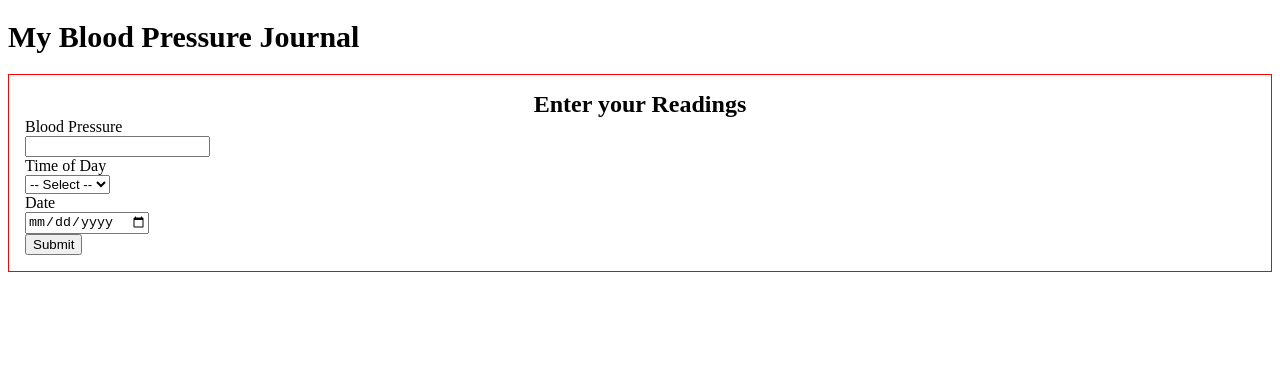
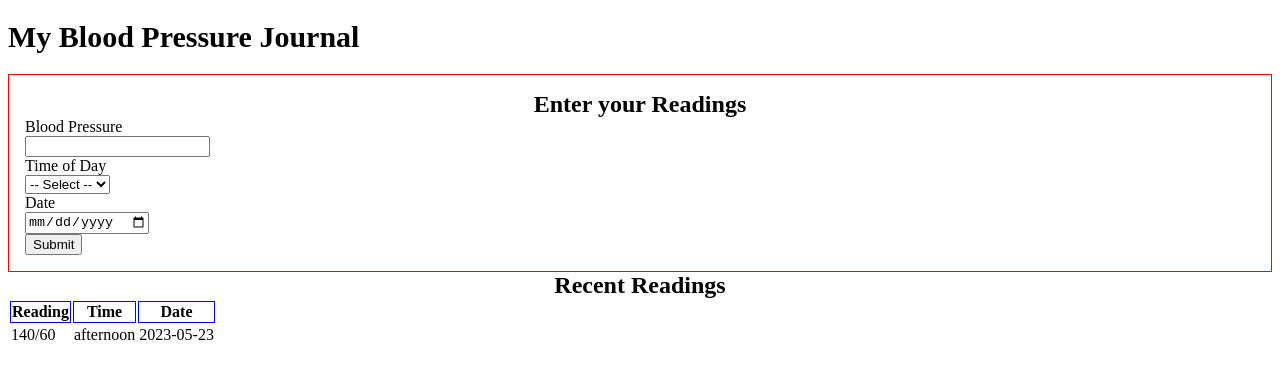
Before and after one commit to diegoram23/blood-pressure-journal, a React (Vite) app: page / in a window 1280 px wide. Shown: the top 378 px of the page. Built offline with nearby package versions, Linux system fonts and the light colour scheme.

Commit message:
Rendering data readings in basic table form

```diff
--- a/package.json
+++ b/package.json
@@ -13,7 +13,8 @@
   "dependencies": {
     "react": "^18.2.0",
     "react-dom": "^18.2.0",
-    "react-router-dom": "^6.12.0"
+    "react-router-dom": "^6.12.0",
+    "react-table": "^7.8.0"
   },
   "devDependencies": {
     "@types/react": "^18.0.37",
--- a/src/components/BpForm.jsx
+++ b/src/components/BpForm.jsx
@@ -1,8 +1,9 @@
 import { useState } from "react";
+import RecentReadings from "./RecentReadings";
 
 const BpForm = () => {
 
-  let data = [
+  let dataReadings = [
     {
       reading: '140/60',
       time: 'afternoon',
@@ -12,7 +13,7 @@ const BpForm = () => {
 
 
   class Reading {
-    constructor(reading,time,when) {
+    constructor(reading, time, when) {
       this.reading = reading
       this.time = time
       this.when = when
@@ -20,8 +21,7 @@ const BpForm = () => {
   }
 
   const addReading = () => {
-    data.push(new Reading(reading, time, when))
-    console.log(data)
+    dataReadings.push(new Reading(reading, time, when))
   }
 
   const [reading, setReading] = useState('')
@@ -34,6 +34,7 @@ const BpForm = () => {
   }
 
   return (
+    <div>
       <form onSubmit={handleSubmit}>
         <h2>Enter your Readings</h2>
         <label htmlFor="reading">Blood Pressure</label>
@@ -65,6 +66,8 @@ const BpForm = () => {
         />
         <button>Submit</button>
       </form>
+      <RecentReadings dataReadings={dataReadings}/>
+    </div>
   );
 }
 
--- /dev/null
+++ b/src/components/RecentReadings.jsx
@@ -0,0 +1,38 @@
+
+const RecentReadings = ({ dataReadings }) => {
+    console.log('here', dataReadings)
+
+
+
+
+    return (
+        <div>
+            <h2>Recent Readings</h2>
+            <section>
+                <table>
+                    <tbody>
+                        <tr>
+                            <th>Reading</th>
+                            <th>Time</th>
+                            <th>Date</th>
+                        </tr>
+
+                        {dataReadings.map((data, index) => {
+                            return <tr key={index}>
+                                <td>{data.reading}</td>
+                                <td>{data.time}</td>
+                                <td>{data.when}</td>
+
+                            </tr>
+                        })}
+
+                    </tbody>
+
+                </table>
+            </section>
+
+        </div>
+    );
+}
+
+export default RecentReadings;
--- a/src/index.css
+++ b/src/index.css
@@ -20,3 +20,7 @@ h2{
 button {
   display: block;
 }
+
+th {
+  border: 1px solid blue;
+}
```
Also changed, not shown: 1 other file (tests, documents, lock files or other folders). Lines whose indentation alone changed are shown as unchanged.
